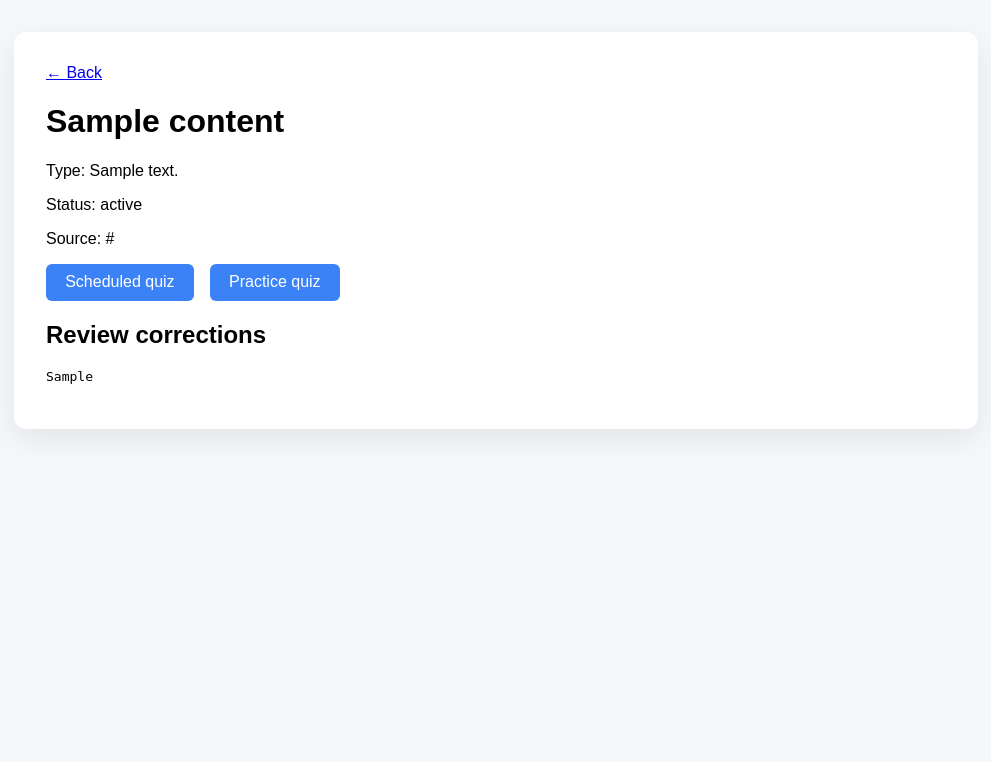
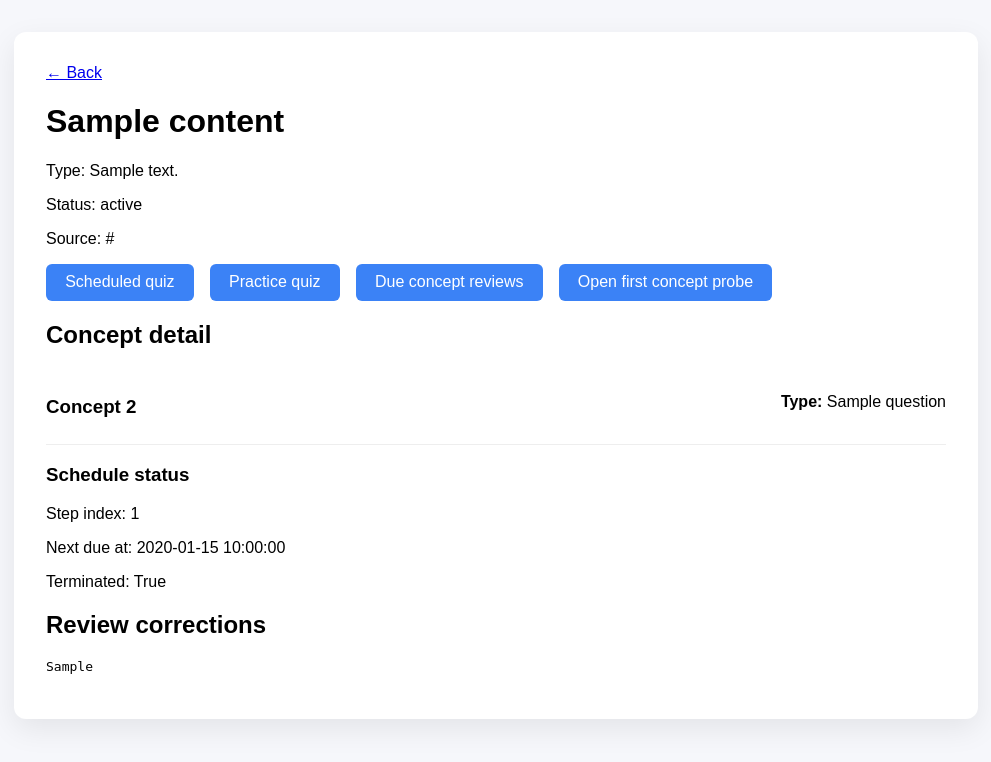
Before and after one commit to jonwangcw/braintrashtogold, a FastAPI app: page /content/1 in a window 1280 px wide. Shown: the top 762 px of the page, without its empty margins (144-1135 px from the left). Run offline with FastAPI, Linux system fonts and the light colour scheme; tables that the repository leaves empty hold one stand-in row (values such as "Sample post").

Commit message:
Add concept review pages and workflow navigation

```diff
--- a/retention_app/app/main.py
+++ b/retention_app/app/main.py
@@ -1,5 +1,7 @@
 import asyncio
+import json
 import sys
+from datetime import datetime, timezone
 from pathlib import Path
 import tempfile
 
@@ -68,6 +70,43 @@ app.mount("/static", StaticFiles(directory="app/ui/static"), name="static")
 templates = Jinja2Templates(directory="app/ui/templates")
 
 
+def _parse_json_list(raw_value: str | None) -> list:
+    if not raw_value:
+        return []
+    try:
+        parsed = json.loads(raw_value)
+    except json.JSONDecodeError:
+        return []
+    return parsed if isinstance(parsed, list) else []
+
+
+def _build_concepts_for_content(content: models.Content) -> list[dict]:
+    concepts: list[dict] = []
+    question_sets = sorted(
+        content.question_sets,
+        key=lambda qs: qs.generated_at,
+        reverse=True,
+    )
+    if not question_sets:
+        return concepts
+
+    latest_questions = sorted(question_sets[0].questions, key=lambda item: item.question_index)
+    for question in latest_questions:
+        key_points = _parse_json_list(question.key_points_json)
+        concept_name = key_points[0] if key_points else f"Concept {question.question_index + 1}"
+        concepts.append(
+            {
+                "concept_id": question.id,
+                "concept_name": concept_name,
+                "prompt": question.prompt,
+                "question_type": question.question_type,
+                "key_points": key_points,
+                "sources": _parse_json_list(question.sources_json),
+            }
+        )
+    return concepts
+
+
 @app.get("/", response_class=HTMLResponse)
 def index(request: Request):
     with SessionLocal() as session:
@@ -81,11 +120,66 @@ def content_detail(request: Request, content_id: int):
         content = session.execute(
             select(models.Content)
             .where(models.Content.id == content_id)
-            .options(selectinload(models.Content.text))
+            .options(selectinload(models.Content.text), selectinload(models.Content.schedule_state), selectinload(models.Content.question_sets).selectinload(models.QuestionSet.questions))
         ).scalars().first()
+    concepts = [] if content is None else _build_concepts_for_content(content)
     return templates.TemplateResponse(
-        "content_detail.html", {"request": request, "content": content}
+        "content_detail.html", {"request": request, "content": content, "concepts": concepts}
     )
+
+
+@app.get("/concept-review/due", response_class=HTMLResponse)
+def due_concept_reviews(request: Request):
+    now = datetime.now(timezone.utc).replace(tzinfo=None)
+    with SessionLocal() as session:
+        due_contents = session.execute(
+            select(models.Content)
+            .join(models.ScheduleState, models.ScheduleState.content_id == models.Content.id)
+            .where(models.ScheduleState.is_terminated.is_(False), models.ScheduleState.next_due_at.is_not(None), models.ScheduleState.next_due_at <= now)
+            .options(selectinload(models.Content.schedule_state), selectinload(models.Content.question_sets).selectinload(models.QuestionSet.questions))
+            .order_by(models.ScheduleState.next_due_at.asc())
+        ).scalars().all()
+
+    due_items = []
+    for content in due_contents:
+        concepts = _build_concepts_for_content(content)
+        due_items.append({"content": content, "concept_count": len(concepts), "first_concept_id": concepts[0]["concept_id"] if concepts else None})
+
+    return templates.TemplateResponse(
+        "concept_due_list.html",
+        {"request": request, "due_items": due_items},
+    )
+
+
+@app.get("/concept-review/{content_id}/{concept_id}", response_class=HTMLResponse)
+def concept_probe_view(request: Request, content_id: int, concept_id: int):
+    with SessionLocal() as session:
+        content = session.execute(
+            select(models.Content)
+            .where(models.Content.id == content_id)
+            .options(selectinload(models.Content.schedule_state), selectinload(models.Content.question_sets).selectinload(models.QuestionSet.questions), selectinload(models.Content.text))
+        ).scalars().first()
+
+    concepts = [] if content is None else _build_concepts_for_content(content)
+    selected_concept = next((concept for concept in concepts if concept["concept_id"] == concept_id), None)
+    return templates.TemplateResponse(
+        "concept_probe.html",
+        {
+            "request": request,
+            "content": content,
+            "concept": selected_concept,
+            "schedule_state": None if content is None else content.schedule_state,
+        },
+    )
+
+
+@app.post("/concept-review/submit")
+def submit_concept_probe(content_id: int = Form(...), concept_id: int = Form(...), probe_id: int = Form(...), comfort_level: int = Form(...)):
+    if comfort_level < 0 or comfort_level > 3:
+        raise ValueError("comfort_level must be between 0 and 3")
+
+    redirect_url = f"/concept-review/{content_id}/{concept_id}?submitted=1&probe_id={probe_id}&comfort_level={comfort_level}"
+    return RedirectResponse(url=redirect_url, status_code=303)
 
 
 @app.post("/ingest")
--- a/retention_app/app/ui/templates/content_detail.html
+++ b/retention_app/app/ui/templates/content_detail.html
@@ -16,7 +16,42 @@
       <div class="actions">
         <a class="button" href="/quiz/{{ content.id }}/scheduled">Scheduled quiz</a>
         <a class="button" href="/quiz/{{ content.id }}/practice">Practice quiz</a>
+        <a class="button" href="/concept-review/due">Due concept reviews</a>
+        {% if concepts %}
+          <a class="button" href="/concept-review/{{ content.id }}/{{ concepts[0].concept_id }}">Open first concept probe</a>
+        {% endif %}
       </div>
+
+      <section>
+        <h2>Concept detail</h2>
+        {% if concepts %}
+          <ul class="list">
+            {% for concept in concepts %}
+              <li>
+                <h3>{{ concept.concept_name }}</h3>
+                <p><strong>Type:</strong> {{ concept.question_type }}</p>
+                {% if concept.sources %}
+                  <p><strong>Evidence across media:</strong></p>
+                  <ul>
+                    {% for source in concept.sources %}
+                      <li>{{ source.quote }} ({{ source.start_char }}-{{ source.end_char }})</li>
+                    {% endfor %}
+                  </ul>
+                {% endif %}
+              </li>
+            {% endfor %}
+          </ul>
+        {% else %}
+          <p>No concept probes generated yet.</p>
+        {% endif %}
+
+        {% if content.schedule_state %}
+          <h3>Schedule status</h3>
+          <p>Step index: {{ content.schedule_state.step_index }}</p>
+          <p>Next due at: {{ content.schedule_state.next_due_at }}</p>
+          <p>Terminated: {{ content.schedule_state.is_terminated }}</p>
+        {% endif %}
+      </section>
       {% if content.text and content.text.correction_annotations %}
         <section>
           <h2>Review corrections</h2>
--- a/retention_app/app/ui/templates/index.html
+++ b/retention_app/app/ui/templates/index.html
@@ -8,6 +8,7 @@
 <body>
   <main class="container">
     <h1>Retention App</h1>
+    <p><a class="button" href="/concept-review/due">Due concept reviews</a></p>
     <section class="card">
       <h2>Ingest Content</h2>
       <form method="post" action="/ingest" enctype="multipart/form-data">
```
Also changed, not shown: retention_app/app/ui/templates/concept_due_list.html (added, +31 -0 lines), retention_app/app/ui/templates/concept_probe.html (added, +34 -0 lines), retention_app/tests/test_smoke_app.py (+156 -0 lines).
